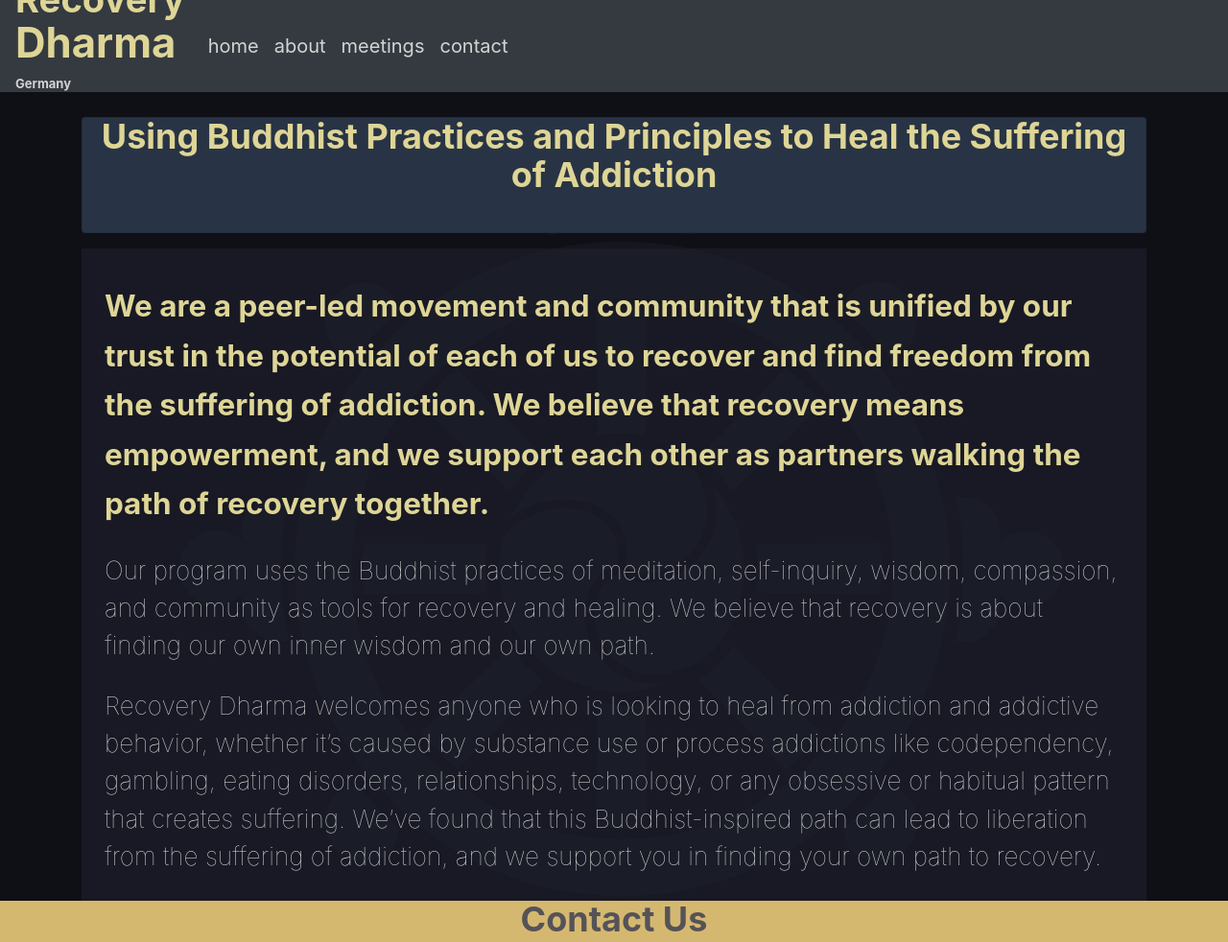
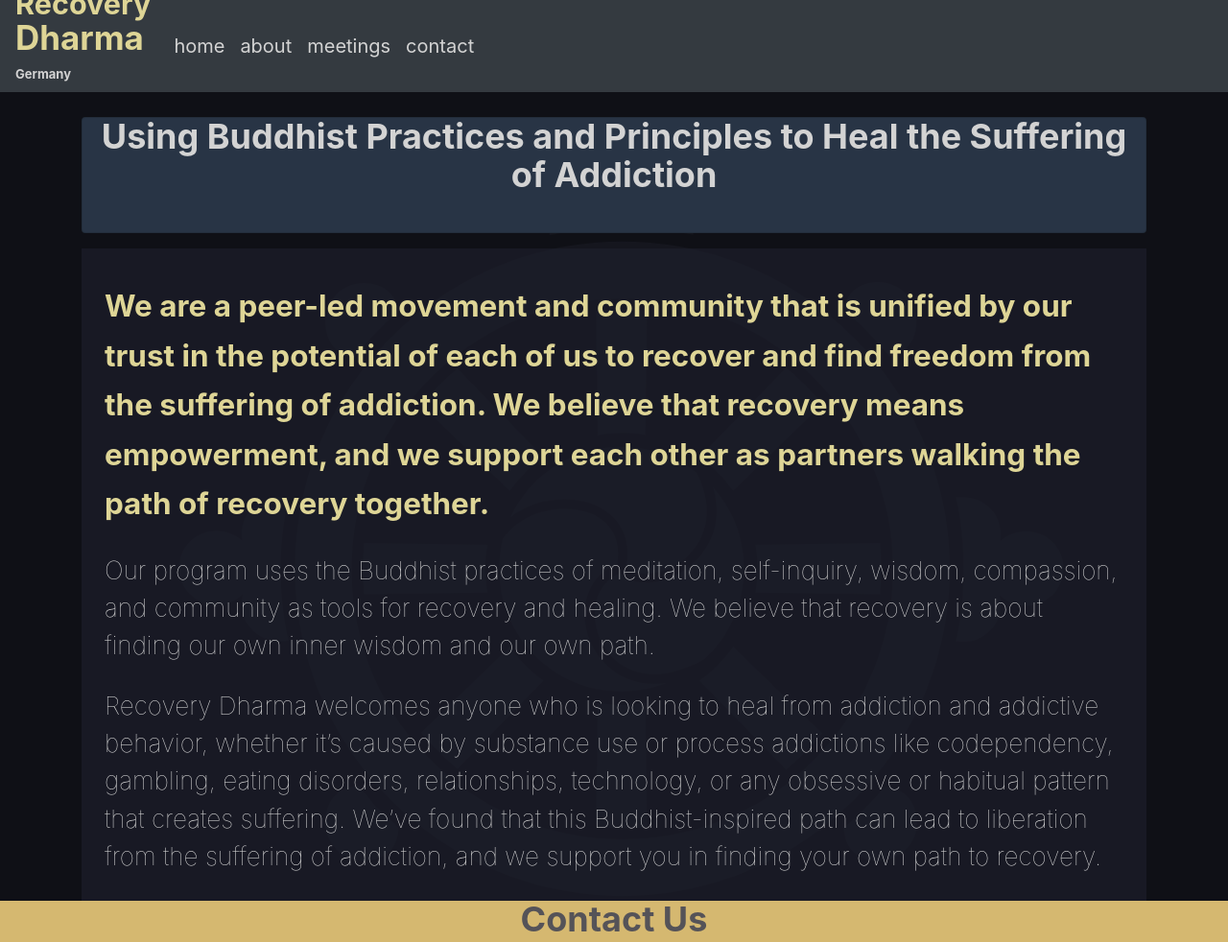
Before and after one commit to joeczar/RecoveryDharmaSite, a Gatsby site: page / in a window 1280 px wide. Shown: the top 982 px of the page at 96% size. Built offline with nearby package versions, Linux system fonts and the light colour scheme; Gatsby itself is replaced by a stand-in of ours.

Commit message:
adjusted Logo

```diff
--- a/src/components/Headline.css
+++ b/src/components/Headline.css
@@ -1,18 +1,15 @@
 .quoteWrapper {
     margin-top: 3ex;
+
 
 }
 .card {
     background-color: #283445;
-    color:#DED596;
+
 }
 
 .card-body {
     padding: 1rem;
     padding-top: 0rem;
-    color:#DED596;
+
 }
-.card-title {
-
-    color:#DED596;
-}
--- a/src/components/header.css
+++ b/src/components/header.css
@@ -1,11 +1,13 @@
 header {
     padding:1ex;
     height: 11ex;
+
 }
 #navWrapper {
     width: 100%;
     justify-content: right;
     text-emphasis: right;
+    display: flex;
 }
 nav {
     width: 100%;
--- a/src/components/logo.css
+++ b/src/components/logo.css
@@ -1,6 +1,6 @@
 #RDlogo h1{
     color: #DED596 !important;
-    line-height: 1ex !important;
+    line-height: 0.7ex !important;
     font-weight: 700 !important;
     margin-top: 0.5ex;
     text-decoration: none !important;
@@ -15,10 +15,10 @@
     color: lightgray;
   }
   #RLogo {
-    font-size: 3.5ex;
+    font-size: 2.8ex;
   }
   #DLogo {
-    font-size: 4ex;
+    font-size: 3.2ex;
   }
   #germany {
     font-size: small;
```
